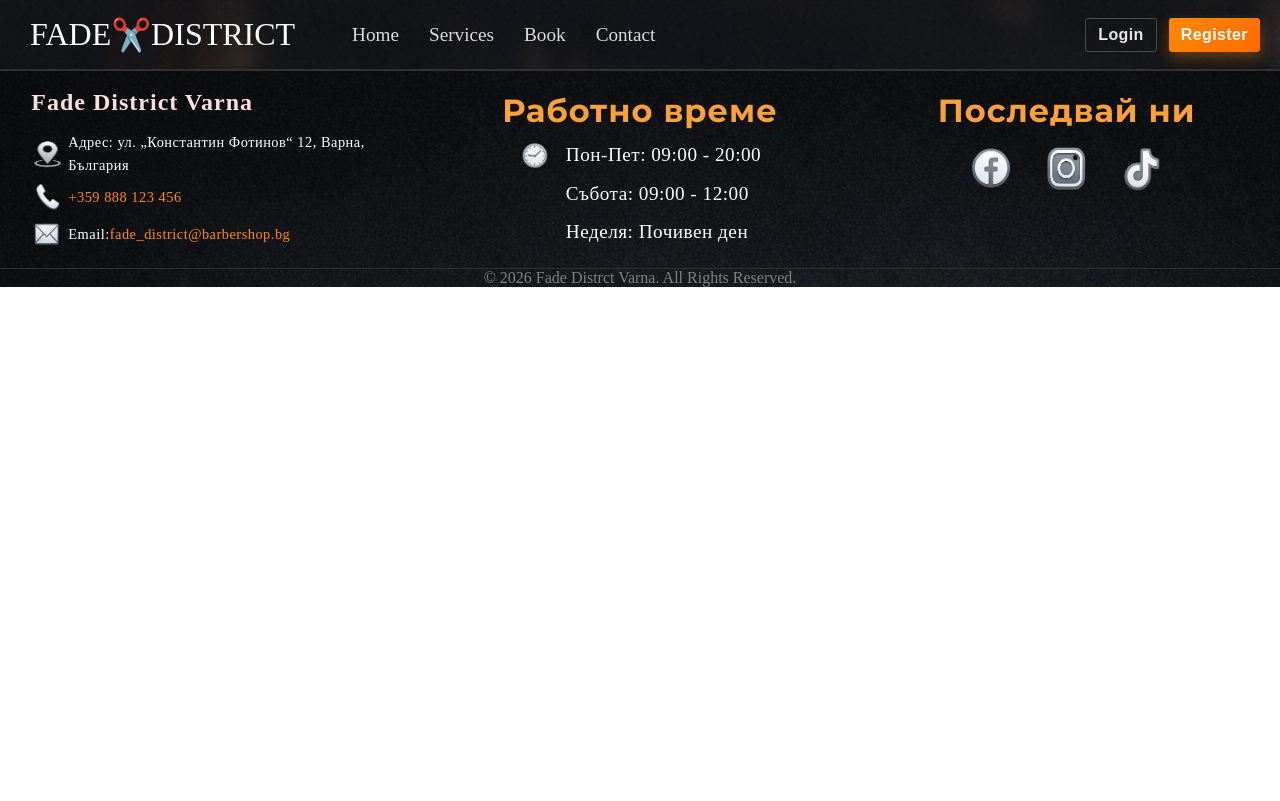
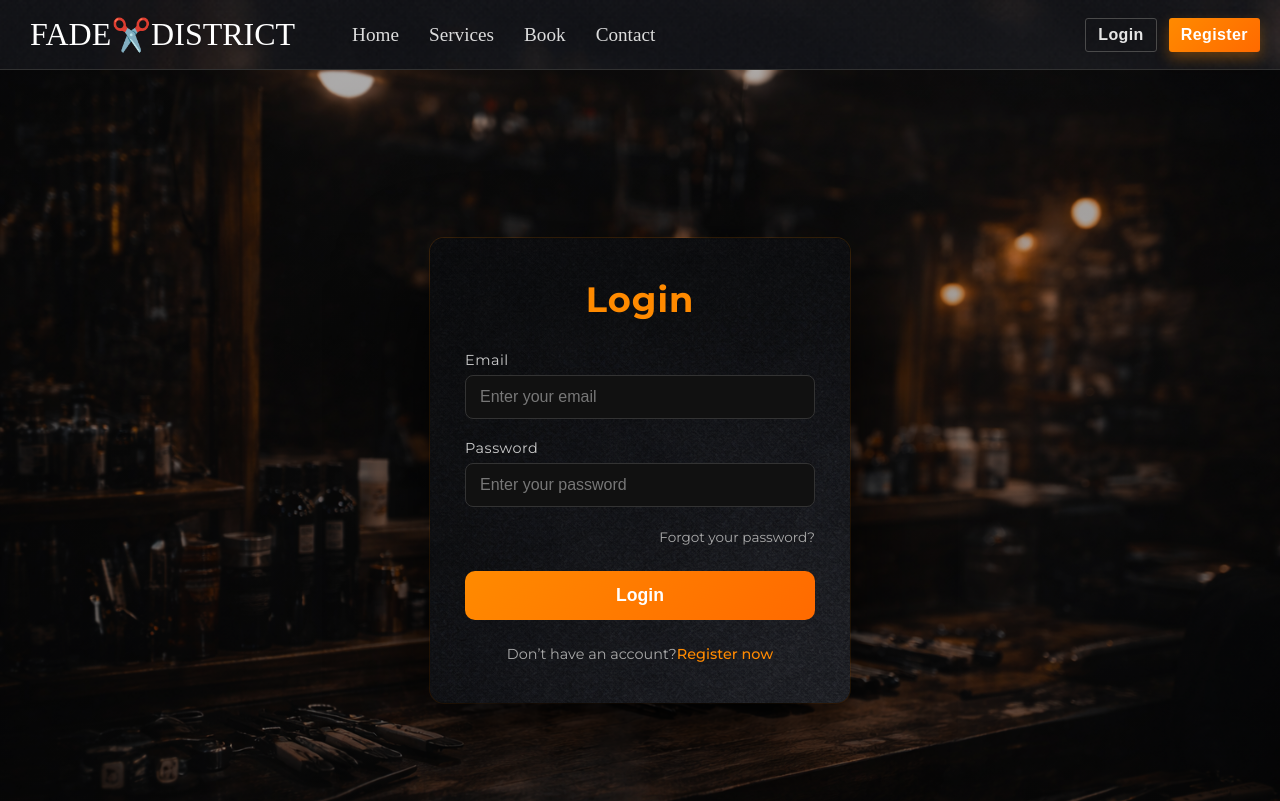
Before and after one commit to PavelKrastev-hub/fade-district-varna, a React (Vite) app in the folder client/: page /login in a window 1280 px wide. Shown: the top 801 px of the page. Built offline with nearby package versions, Linux system fonts and the light colour scheme; a web font is replaced by a local one.

Commit message:
Add register and login views

```diff
--- /dev/null
+++ b/client/public/styles/login-register.css
@@ -0,0 +1,124 @@
+.auth-section {
+    min-height: 100vh;
+    display: flex;
+    justify-content: center;
+    align-items: center;
+    background:
+        linear-gradient(rgba(0, 0, 0, 0.25), rgba(0, 0, 0, 0.45)),
+        url(../images/login-register-background.png) center/cover no-repeat;
+    font-family: 'Montserrat', sans-serif;
+}
+
+.auth-card {
+    width: 100%;
+    max-width: 420px;
+    padding: 40px 35px;
+    background: rgba(30, 30, 30, 0.95);
+    background-image: url(../images/downBackgorund.png);
+    border-radius: 14px;
+    box-shadow:
+        0 40px 90px rgba(0, 0, 0, 0.95),
+        0 0 0 1px rgba(255, 138, 0, 0.18);
+    backdrop-filter: blur(6px);
+    text-align: center;
+}
+
+.auth-card h2 {
+    margin-bottom: 30px;
+    font-size: 2.2rem;
+    color: #ff8a00;
+    letter-spacing: 1px;
+}
+
+.form-group {
+    margin-bottom: 20px;
+    text-align: left;
+}
+
+.form-group label {
+    display: block;
+    margin-bottom: 6px;
+    font-size: 0.9rem;
+    color: #ccc;
+    letter-spacing: 0.5px;
+}
+
+.form-group input {
+    width: 100%;
+    padding: 12px 14px;
+    font-size: 1rem;
+    color: #fff;
+    background: #111;
+    border: 1px solid #333;
+    border-radius: 8px;
+    outline: none;
+    transition: all 0.25s ease;
+}
+
+.form-group input::placeholder {
+    color: #777;
+}
+
+.form-group input:focus {
+    border-color: #ff8a00;
+    box-shadow: 0 0 0 2px rgba(255, 138, 0, 0.2);
+}
+
+.form-extra {
+    text-align: right;
+    margin-bottom: 25px;
+}
+
+.forgot-password {
+    font-size: 0.85rem;
+    color: #aaa;
+    text-decoration: none;
+}
+
+.forgot-password:hover {
+    color: #ff8a00;
+}
+
+.btn-primary {
+    width: 100%;
+    padding: 14px;
+    background: linear-gradient(135deg, #ff8a00, #ff6a00);
+    border: none;
+    border-radius: 10px;
+    font-size: 1.1rem;
+    font-weight: 600;
+    color: #fff;
+    cursor: pointer;
+    transition: all 0.25s ease;
+}
+
+.btn-primary:hover {
+    transform: translateY(-2px);
+    box-shadow: 0 10px 25px rgba(255, 138, 0, 0.35);
+}
+
+.auth-switch {
+    margin-top: 25px;
+    font-size: 0.9rem;
+    color: #aaa;
+}
+
+.auth-switch a {
+    color: #ff8a00;
+    text-decoration: none;
+    font-weight: 500;
+}
+
+.auth-switch a:hover {
+    text-decoration: underline;
+}
+
+@media (max-width: 480px) {
+    .auth-card {
+        padding: 30px 20px;
+    }
+
+    .auth-card h2 {
+        font-size: 1.8rem;
+    }
+}
--- a/client/public/styles/style.css
+++ b/client/public/styles/style.css
@@ -1,3 +1,4 @@
 @import 'home.css';
 @import 'header.css';
 @import 'footer.css';
+@import 'login-register.css';
--- a/client/src/App.jsx
+++ b/client/src/App.jsx
@@ -2,6 +2,8 @@ import { Route, Routes } from "react-router";
 import Home from "./components/home/Home.jsx";
 import Header from "./components/header/Header.jsx";
 import Footer from "./components/footer/Footer.jsx";
+import Register from "./components/register/Register.jsx";
+import Login from "./components/login/Login.jsx";
 
 function App() {
 
@@ -11,6 +13,8 @@ function App() {
 
             <Routes>
                 <Route path="/" element={<Home />} />
+                <Route path="/register" element={<Register />} />
+                <Route path="/login" element={<Login />} />
             </Routes>
 
             <Footer />
--- /dev/null
+++ b/client/src/components/login/Login.jsx
@@ -0,0 +1,44 @@
+export default function Login() {
+    return (
+        <section className="auth-section login">
+            <div className="auth-card">
+                <h2>Login</h2>
+
+                <form>
+                    <div className="form-group">
+                        <label for="login-email">Email</label>
+                        <input
+                            type="email"
+                            id="login-email"
+                            name="email"
+                            placeholder="Enter your email"
+                            required
+                        />
+                    </div>
+
+                    <div className="form-group">
+                        <label for="login-password">Password</label>
+                        <input
+                            type="password"
+                            id="login-password"
+                            name="password"
+                            placeholder="Enter your password"
+                            required
+                        />
+                    </div>
+
+                    <div className="form-extra">
+                        <a href="#" className="forgot-password">Forgot your password?</a>
+                    </div>
+
+                    <button type="submit" className="btn-primary">Login</button>
+                </form>
+
+                <p className="auth-switch">
+                    Don’t have an account?
+                    <a href="/register">Register now</a>
+                </p>
+            </div>
+        </section>
+    );
+}
--- /dev/null
+++ b/client/src/components/register/Register.jsx
@@ -0,0 +1,51 @@
+export default function Register() {
+    return (
+        <section className="auth-section register">
+            <div className="auth-card">
+                <h2>Register</h2>
+
+                <form>
+                    <div className="form-group">
+                        <label for="register-name">Name</label>
+                        <input
+                            type="text"
+                            id="register-name"
+                            name="name"
+                            placeholder="Your full name"
+                            required
+                        />
+                    </div>
+
+                    <div className="form-group">
+                        <label for="register-email">Email</label>
+                        <input
+                            type="email"
+                            id="register-email"
+                            name="email"
+                            placeholder="Your email address"
+                            required
+                        />
+                    </div>
+
+                    <div className="form-group">
+                        <label for="register-password">Password</label>
+                        <input
+                            type="password"
+                            id="register-password"
+                            name="password"
+                            placeholder="Create a password"
+                            required
+                        />
+                    </div>
+
+                    <button type="submit" className="btn-primary">Register</button>
+                </form>
+
+                <p className="auth-switch">
+                    Already have an account?
+                    <a href="/login">Login here</a>
+                </p>
+            </div>
+        </section>
+    );
+}
```
Also changed, not shown: client/public/images/login-register-background.png (added).
